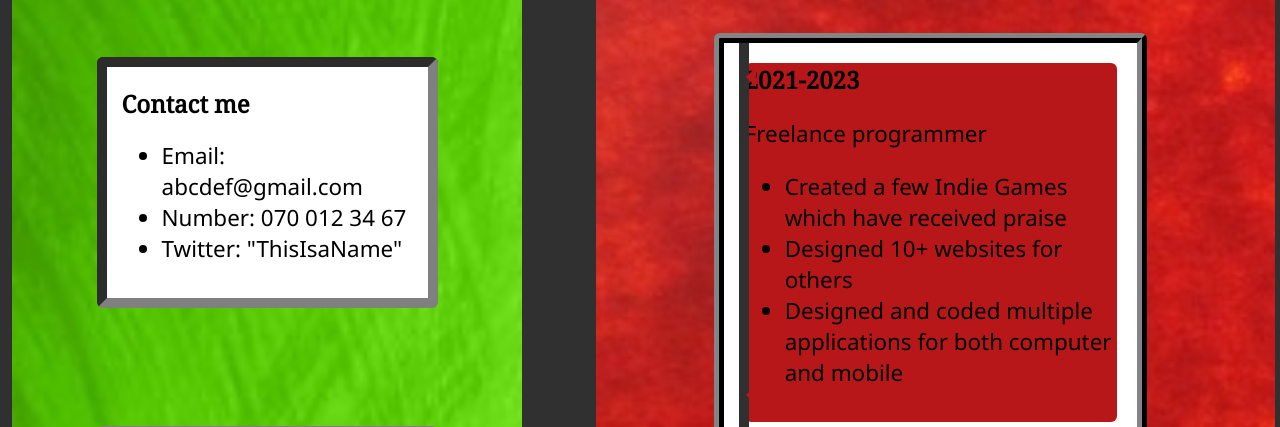
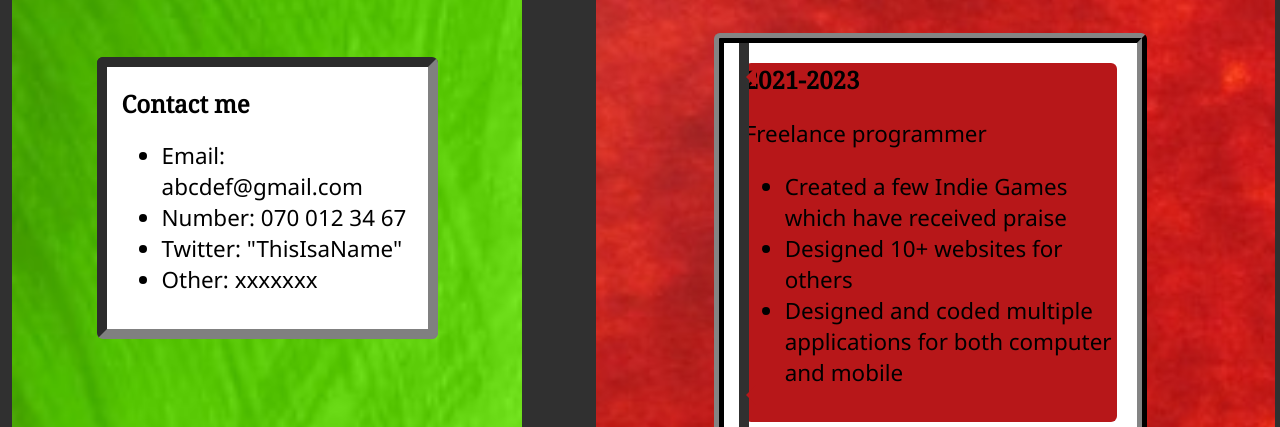
Before and after one commit to Schampen/cv, a plain HTML site: page index.html in a window 1280 px wide. Shown: the part 373-800 px from the top of the page. Drawn offline with Linux system fonts and the light colour scheme; a web font is replaced by a local one.

Commit message:
Update index.html

```diff
--- a/index.html
+++ b/index.html
@@ -20,6 +20,7 @@
 				<li>Email: abcdef@gmail.com</li>
 				<li>Number: 070 012 34 67</li>
 				<li>Twitter: "ThisIsaName"</li>
+				<li>Other: xxxxxxx</li>
 			</ul>
 			<br>
 		</div>
```
